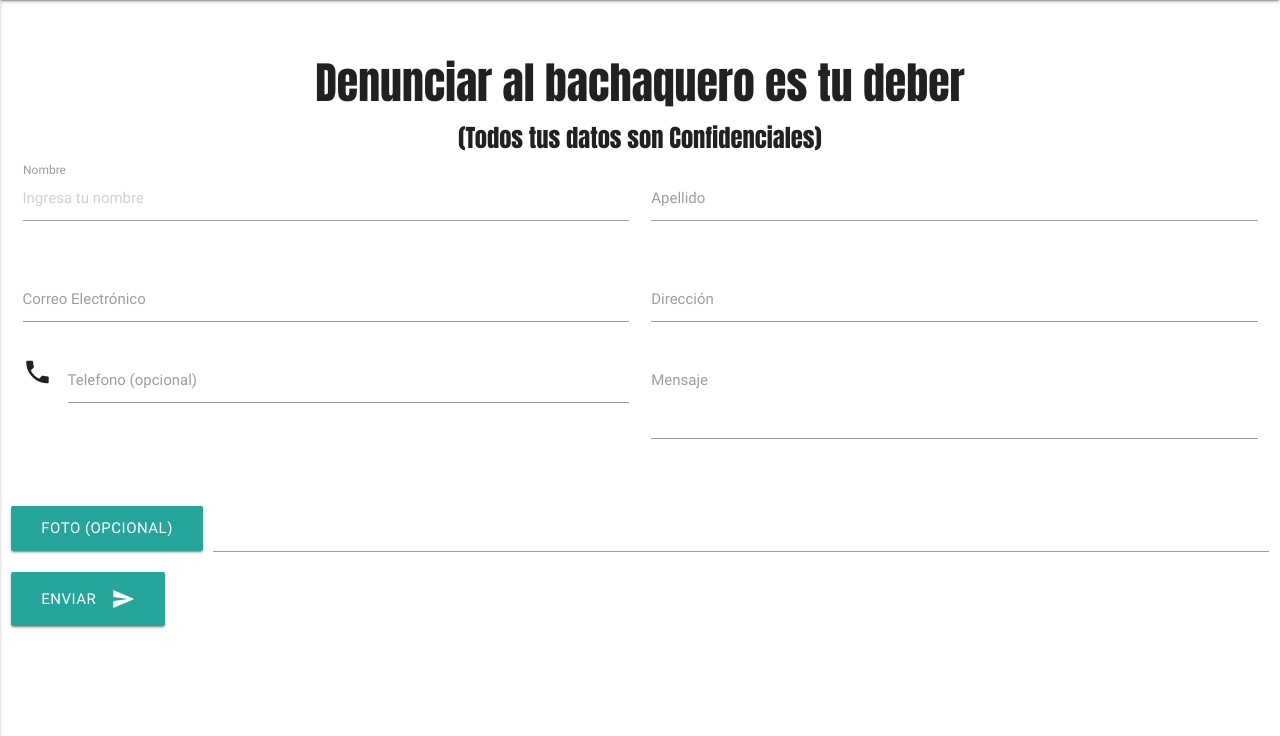
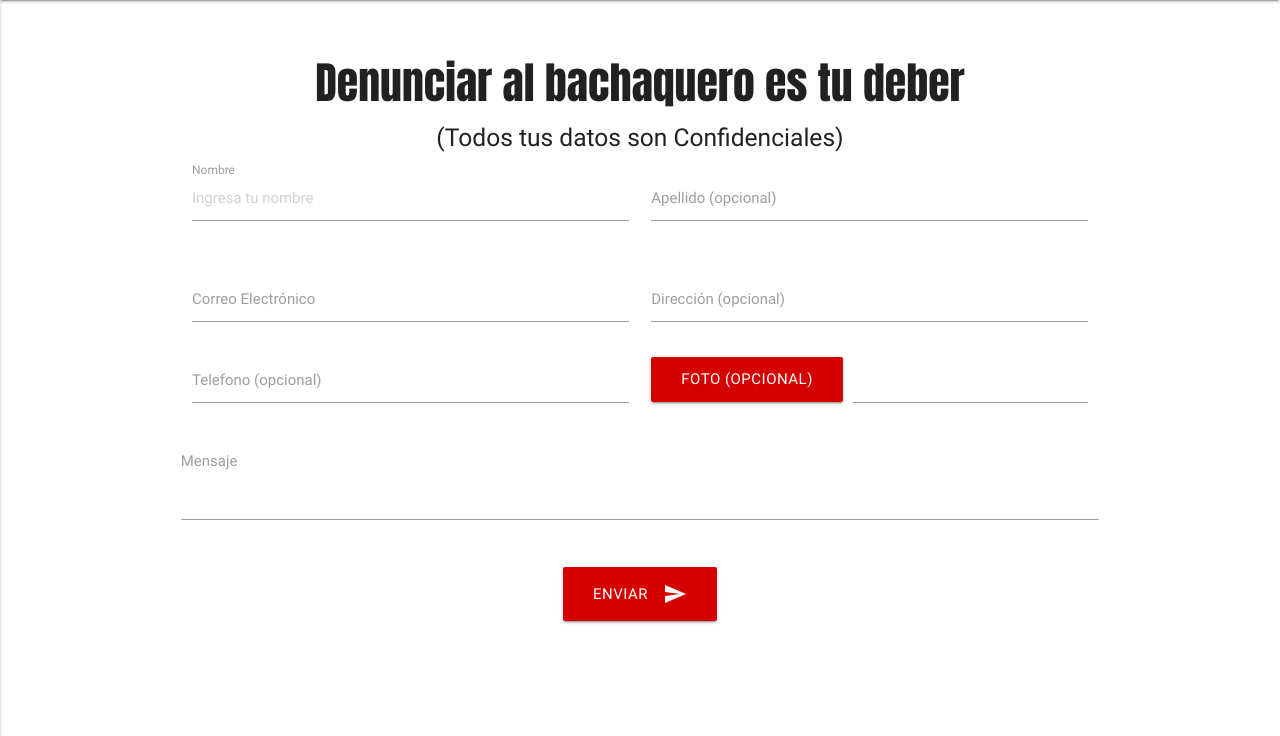
Before and after one commit to algex/Bachaqueros-, a PHP site: page / in a window 1280 px wide. Shown: the part 64-800 px from the top of the page. Run offline with PHP 8.4, Linux system fonts and the light colour scheme; some libraries are stand-ins or nearby versions.

Commit message:
end form

```diff
--- a/css/styles.css
+++ b/css/styles.css
@@ -5,6 +5,11 @@
 .title-index{
 	text-align: center;
 	font-family: 'Anton', sans-serif;
+}
+
+.ll{
+	text-align: center;
+
 }
 
 body {
--- a/index.php
+++ b/index.php
@@ -39,53 +39,42 @@
 
 
     <main>
+    <div class="container">
       <h3 class="title-index">Denunciar al bachaquero es tu deber</h3>
-      <h5 class="title-index">(Todos tus datos son Confidenciales)</h5>
+      <h5 class="ll">(Todos tus datos son Confidenciales)</h5>
 
       <!--Form-->
 <div class="row">
     <form class="col s12">
       <div class="row">
-        <div class="input-field col s6">
-          <input placeholder="Ingresa tu nombre" id="first_name" type="text" class="validate">
+        <div class="input-field col s12 m6">
+          <input placeholder="Ingresa tu nombre" id="first_name" type="text" class="validate" required>
           <label for="first_name">Nombre</label>
         </div>
-        <div class="input-field col s6">
+        <div class="input-field col s12 m6">
           <input id="last_name" type="text" class="validate">
-          <label for="last_name">Apellido</label>
+          <label for="last_name">Apellido (opcional)</label>
         </div>
       </div>
 
       <div class="row">
-        <div class="input-field col s6">
+        <div class="input-field col s12 m6">
           <input id="email" type="email" class="validate">
           <label for="email" data-error="Correo inválido" data-success="Correcto">Correo Electrónico</label>
         </div>
 
-         <div class="input-field col s6">
-          <input id="last_name" type="text" class="validate">
-          <label for="last_name">Dirección</label>
+         <div class="input-field col s12 m6">
+          <input id="address" type="text" class="validate">
+          <label for="last_name">Dirección (opcional)</label>
         </div>
 
-        <div class="input-field col s6">
-          <i class="material-icons prefix">phone</i>
+        <div class="input-field col s12 m6">
           <input id="icon_telephone" type="tel" class="validate">
           <label for="icon_telephone">Telefono (opcional)</label>
         </div>
 
-        <div class="row">
-    <form class="col s12">
-      <div class="row">
-        <div class="input-field col s6">
-          <textarea id="textarea1" class="materialize-textarea" data-length="500"></textarea>
-          <label for="textarea1">Mensaje</label>
-        </div>
-      </div>
-    </form>
-  </div>
-
-    <div class="file-field input-field">
-      <div class="btn">
+  <div class="file-field input-field col s12 m6">
+      <div class="btn red accent-4">
         <span>Foto (Opcional)</span>
         <input type="file">
       </div>
@@ -94,14 +83,28 @@
       </div>
     </div>
 
-     <button class="btn waves-effect waves-light btn-large" type="submit" name="action">Enviar
-    <i class="material-icons right">send</i>
-  </button>
+
+      <div class="row">
+        <div class="input-field col s12 m12">
+          <textarea id="textarea1" class="materialize-textarea" data-length="500"></textarea>
+          <label for="textarea1">Mensaje</label>
+        </div>
+
+
+  </div>
+
+    <div class="center-align">
+     <button class="btn waves-effect waves-light btn-large red accent-4 " type="submit" name="action">Enviar
+      <i class="material-icons right">send</i>
+     </button>
+     </div>
 
       </div>
     </form>
   </div>
       <!--End Form-->
+
+      </div>
 
     </main>
 
```
